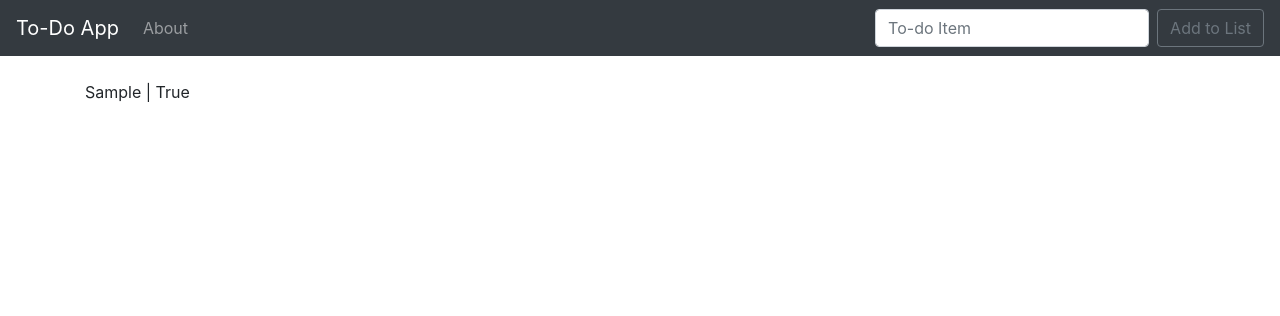
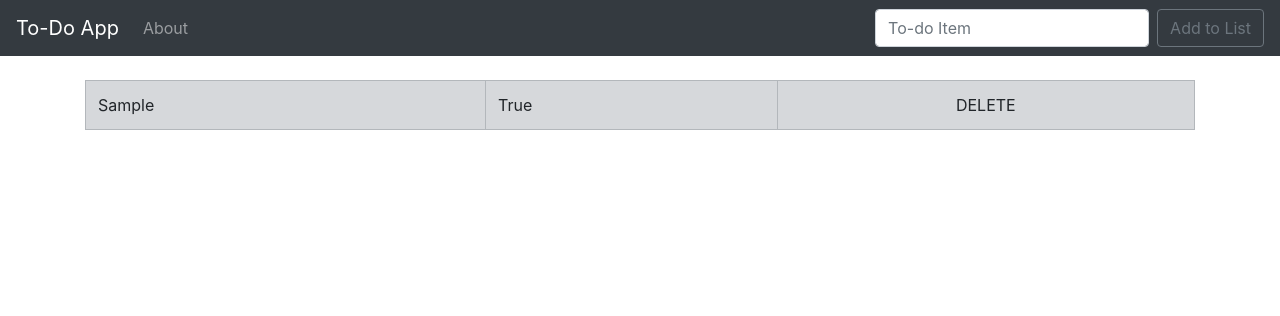
Before and after one commit to yo14/todoapp, a Django app: page / in a window 1280 px wide. Shown: the top 316 px of the page. Run offline with Django 3.2, Linux system fonts and the light colour scheme; tables that the repository leaves empty hold one stand-in row (values such as "Sample post"); some libraries are stand-ins or nearby versions.

Commit message:
Using bootstrap table class to show content

```diff
--- a/myapp/todo_list/templates/todo_list/home.html
+++ b/myapp/todo_list/templates/todo_list/home.html
@@ -4,8 +4,22 @@
 
 {% block content %}
     {% if all_items %}
+        <table class="table table-bordered">
         {% for item in all_items %}
-            <p>{{item.item}} | {{item.completed}}</p>
+            {% if item.completed %}
+            <tr class="table-secondary">
+                <td>{{item.item}}</td>
+                <td>{{item.completed}}</td>
+                <td><center>DELETE</center></td>
+            </tr>
+            {% else %}
+            <tr>
+                <td>{{item.item}}</td>
+                <td>{{item.completed}}</td>
+                <td><center>DELETE</center></td>
+            </tr>
+            {% endif%}
         {% endfor %}
+        </table>
     {% endif %}
 {% endblock %}
```
